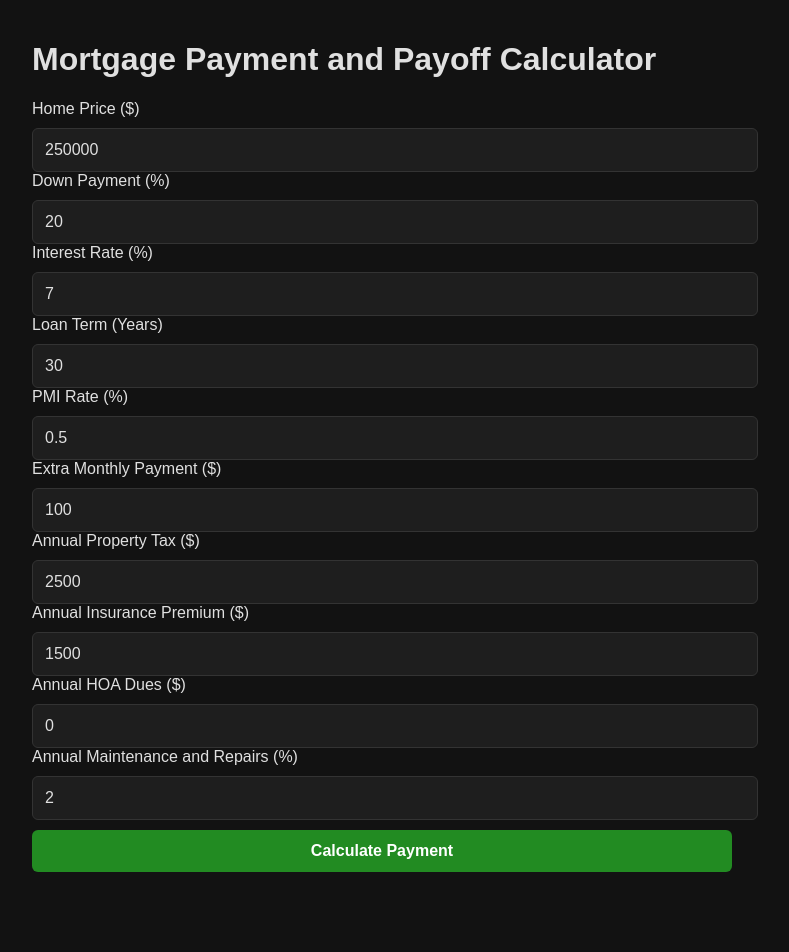
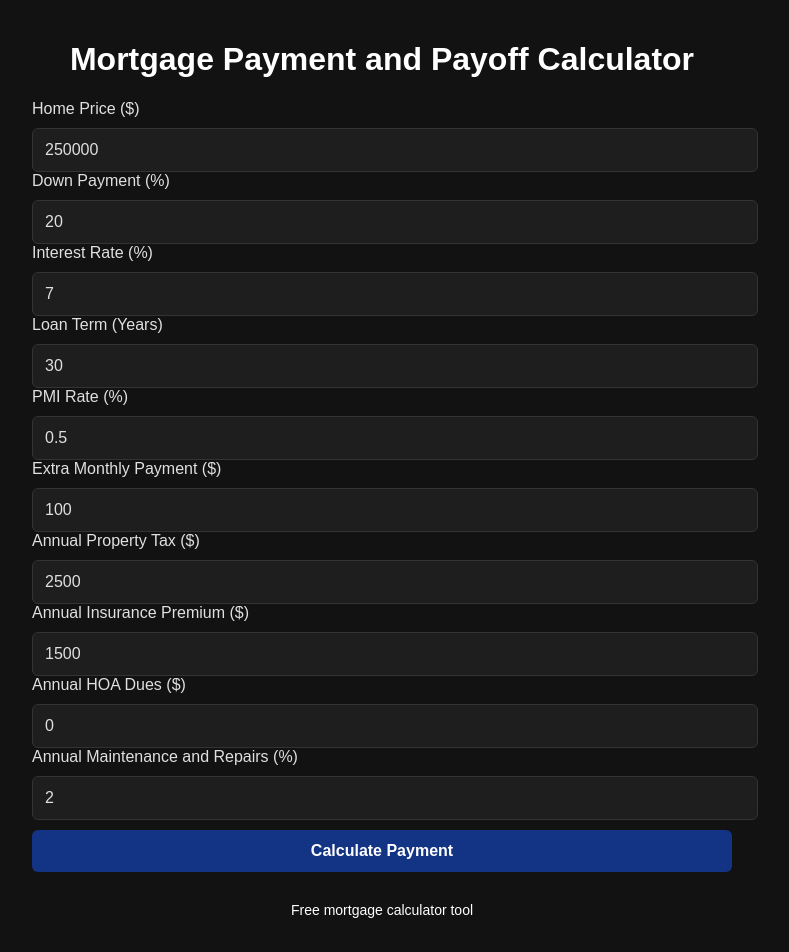
Before and after one commit to DaneJ081/Mortgage-Payoff-Calc, a Flask app: page / in a window 1280 px wide. Shown: the whole page, without its empty margins (258-1047 px from the left). Before the commit the page ends 872 px from the top, so only its background shows below. Run offline with Flask 3, Linux system fonts and the light colour scheme.

Commit message:
Simplified CICD Releases and Optimized HTML for SEO and Accessibility (#44)

```diff
--- a/templates/index.html
+++ b/templates/index.html
@@ -1,5 +1,5 @@
 <!DOCTYPE html>
-<html>
+<html lang="en">
 <head>
     <title>Mortgage Calculator - Calculate Payments & Amortization</title>
     <link rel="icon" type="image/png" href="{{ url_for('static', filename='favicon.png') }}">
@@ -15,7 +15,12 @@
         padding: 20px;
     }
 
-    h2, h3 {
+    h1, h2, h3 {
+        color: #ffffff;
+        text-align: center;
+    }
+
+    p {
         color: #ffffff;
         text-align: center;
     }
@@ -35,7 +40,7 @@
     }
 
     button {
-        background: #228B22;
+        background: #133385;
         color: white;
         border: none;
         cursor: pointer;
@@ -44,7 +49,7 @@
     }
 
     button:hover {
-        background: #1a6a1a;
+        background: #1653A2;
     }
 
     .result-box {
@@ -59,56 +64,67 @@
         border: 1px solid #333;
         border-radius: 6px;
     }
+
+    footer {
+        margin-top: 30px;
+        text-align: center;
+        color: #666;
+        font-size: 14px;
+    }
     </style>
 </head>
 
 <body>
+    <header>
         <h1>Mortgage Payment and Payoff Calculator</h1>
+    </header>
 
-<form method="POST" onsubmit="stripCommas(this)">
-    <label>Home Price ($)</label>
+    <main>
+        <form method="POST" onsubmit="stripCommas(this)" aria-label="Mortgage Calculator">
+            <label>Home Price ($)
             <input type="text" name="loan" value="{{ request.form.get('loan', '250000') }}"
-           oninput="formatNumberLive(this)" data-format="number">
+                oninput="formatNumberLive(this)" data-format="number"></label>
 
-    <label>Down Payment (%)</label>
+            <label>Down Payment (%)
             <input type="text" name="downpayment" value="{{ request.form.get('downpayment', '20') }}"
-           oninput="formatNumberLive(this)" data-format="decimal">
+                oninput="formatNumberLive(this)" data-format="decimal"></label>
 
-    <label>Interest Rate (%)</label>
+            <label>Interest Rate (%)
             <input type="text" name="rate" value="{{ request.form.get('rate', '7') }}"
-           oninput="formatNumberLive(this)" data-format="decimal">
+                oninput="formatNumberLive(this)" data-format="decimal"></label>
 
-    <label>Loan Term (Years)</label>
+            <label>Loan Term (Years)
             <input type="text" name="term" value="{{ request.form.get('term', '30') }}"
-           oninput="formatNumberLive(this)" data-format="number">
+                oninput="formatNumberLive(this)" data-format="number"></label>
 
-    <label>PMI Rate (%)</label>
+            <label>PMI Rate (%)
             <input type="text" name="pmi" value="{{ request.form.get('pmi', '0.5') }}"
-           oninput="formatNumberLive(this)" data-format="decimal">
+                oninput="formatNumberLive(this)" data-format="decimal"></label>
 
-    <label>Extra Monthly Payment ($)</label>
+            <label>Extra Monthly Payment ($)
             <input type="text" name="extra" value="{{ request.form.get('extra', '100') }}"
-           oninput="formatNumberLive(this)" data-format="number">
+                oninput="formatNumberLive(this)" data-format="number"></label>
 
-    <label>Annual Property Tax ($)</label>
+            <label>Annual Property Tax ($)
             <input type="text" name="tax" value="{{ request.form.get('tax', '2500') }}"
-           oninput="formatNumberLive(this)" data-format="number">
+                oninput="formatNumberLive(this)" data-format="number"></label>
 
-    <label>Annual Insurance Premium ($)</label>
+            <label>Annual Insurance Premium ($)
             <input type="text" name="insurance" value="{{ request.form.get('insurance', '1500') }}"
-           oninput="formatNumberLive(this)" data-format="number">
+                oninput="formatNumberLive(this)" data-format="number"></label>
 
-    <label>Annual HOA Dues ($)</label>
+            <label>Annual HOA Dues ($)
             <input type="text" name="HOA" value="{{ request.form.get('HOA', '0') }}"
-           oninput="formatNumberLive(this)" data-format="number">
+                oninput="formatNumberLive(this)" data-format="number"></label>
 
-    <label>Annual Maintenance and Repairs (%)</label>
+            <label>Annual Maintenance and Repairs (%)
             <input type="text" name="repairs" value="{{ request.form.get('repairs', '2') }}"
-           oninput="formatNumberLive(this)" data-format="decimal">
+                oninput="formatNumberLive(this)" data-format="decimal"></label>
 
             <button type="submit">Calculate Payment</button>
         </form>
 
+        <section aria-label="Calculation Results" aria-live="polite">
             {% if result %}
             <div class="result-box">
                 {% if result.error %}
@@ -125,6 +141,12 @@
                 {% endif %}
             </div>
             {% endif %}
+        </section>
+    </main>
+
+    <footer>
+        <p>Free mortgage calculator tool</p>
+    </footer>
 
     <script>
     function formatNumberLive(input) {
```
Also changed, not shown: .github/workflows/Build and Release.yml. Lines whose indentation alone changed are shown as unchanged.
